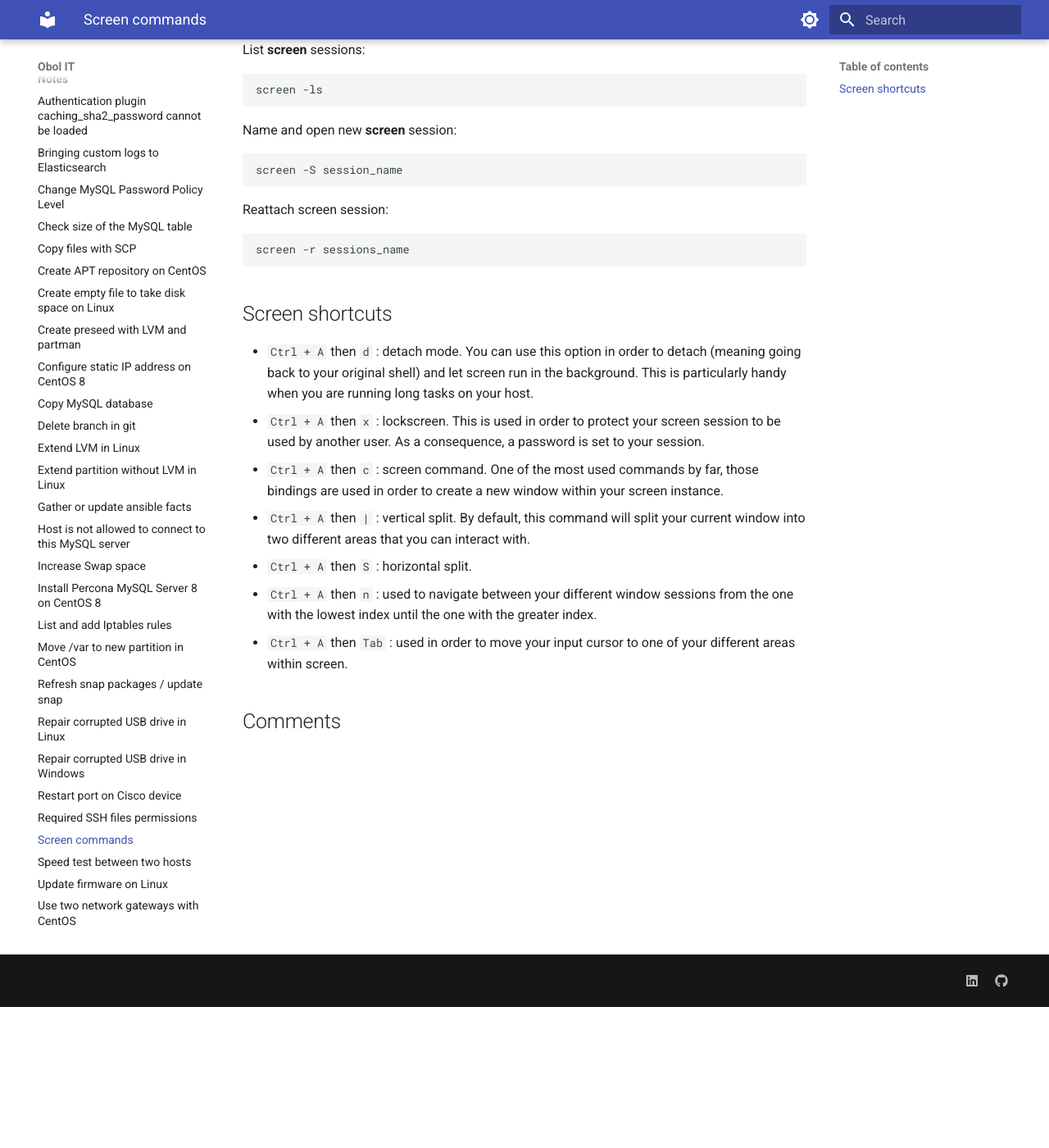
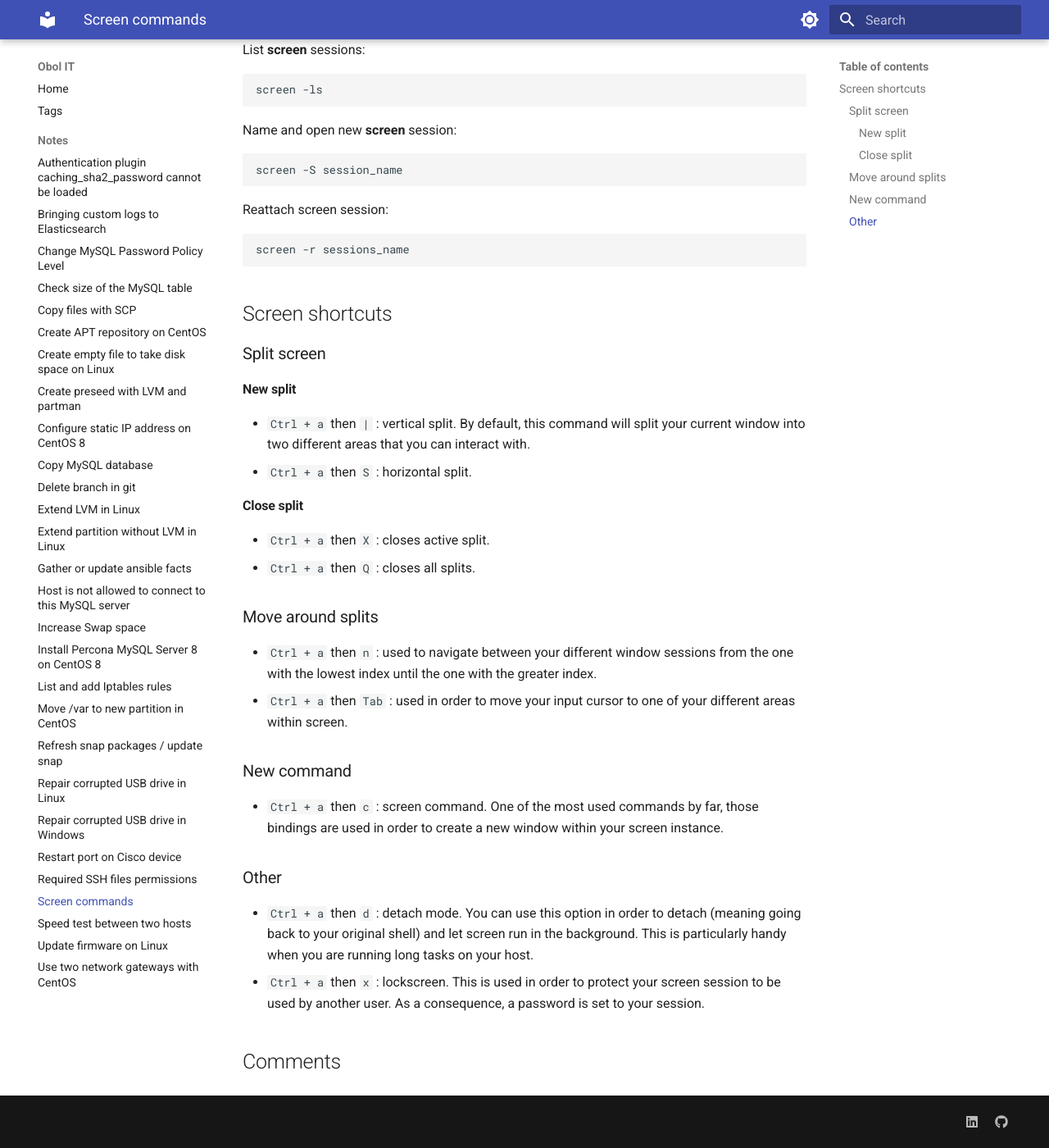
Before and after one commit to obol89/obol89.github.io, an MkDocs documentation site: the page built from docs/posts/screen_use.md, in a window 1280 px wide and 1400 px high, scrolled down 172 px. Shown: the whole window at 82% size. Built offline with MkDocs 1.6.1 and Material for MkDocs 9.7.7, drawn with Linux system fonts in a browser that asks for light colours; comment, search, counter and statistics services are not loaded.

Commit message:
screen update

```diff
--- a/docs/posts/screen_use.md
+++ b/docs/posts/screen_use.md
@@ -28,10 +28,28 @@ screen -r sessions_name
 
 ## Screen shortcuts
 
-- `Ctrl + A` then `d` : detach mode. You can use this option in order to detach (meaning going back to your original shell) and let screen run in the background. This is particularly handy when you are running long tasks on your host.
-- `Ctrl + A` then `x` : lockscreen. This is used in order to protect your screen session to be used by another user. As a consequence, a password is set to your session.
-- `Ctrl + A` then `c` : screen command. One of the most used commands by far, those bindings are used in order to create a new window within your screen instance.
-- `Ctrl + A` then `|` : vertical split. By default, this command will split your current window into two different areas that you can interact with.
-- `Ctrl + A` then `S` : horizontal split.
-- `Ctrl + A` then `n` : used to navigate between your different window sessions from the one with the lowest index until the one with the greater index.
-- `Ctrl + A` then `Tab` : used in order to move your input cursor to one of your different areas within screen.
+### Split screen
+
+#### New split
+
+- `Ctrl + a` then `|` : vertical split. By default, this command will split your current window into two different areas that you can interact with.
+- `Ctrl + a` then `S` : horizontal split.
+
+#### Close split
+
+- `Ctrl + a` then `X` : closes active split.
+- `Ctrl + a` then `Q` : closes all splits.
+
+### Move around splits
+
+- `Ctrl + a` then `n` : used to navigate between your different window sessions from the one with the lowest index until the one with the greater index.
+- `Ctrl + a` then `Tab` : used in order to move your input cursor to one of your different areas within screen.
+
+### New command
+
+- `Ctrl + a` then `c` : screen command. One of the most used commands by far, those bindings are used in order to create a new window within your screen instance.
+
+### Other
+
+- `Ctrl + a` then `d` : detach mode. You can use this option in order to detach (meaning going back to your original shell) and let screen run in the background. This is particularly handy when you are running long tasks on your host.
+- `Ctrl + a` then `x` : lockscreen. This is used in order to protect your screen session to be used by another user. As a consequence, a password is set to your session.
```
